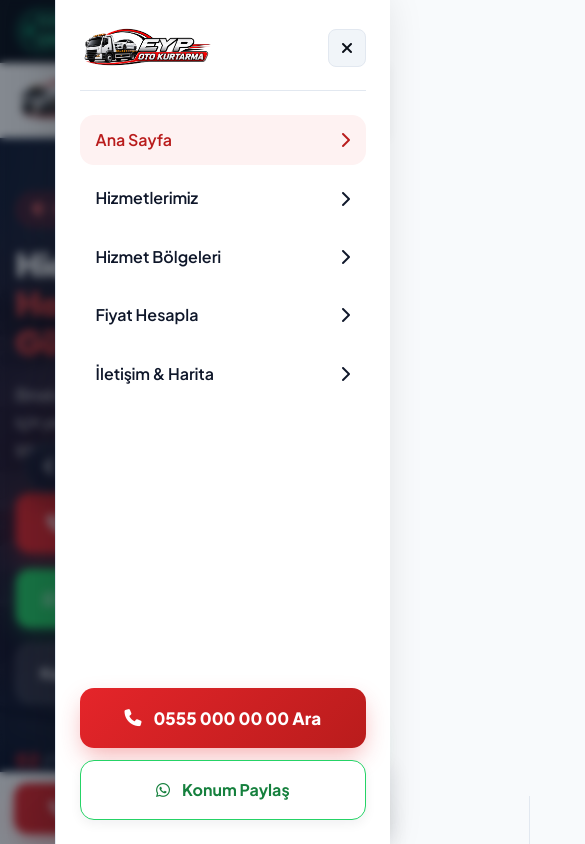
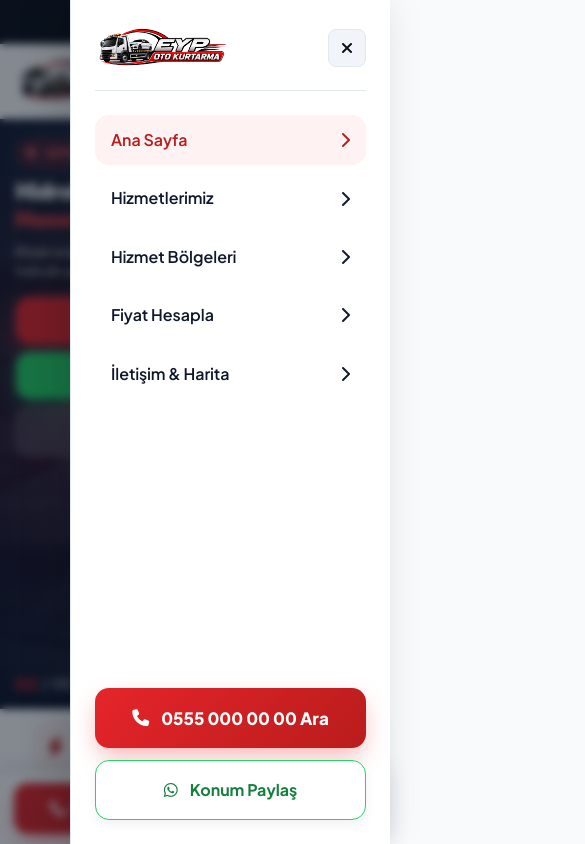
Before and after one commit to eyyubi4040/eyp-oto-kurtarma, a website: page index.html in a window 390 px wide. Both pictures are taken after a click on the button 352 px from the left and 99 px from the top of the page. Shown: the top 844 px of the page, 585 px wide, since content can reach past the window. Drawn offline with Linux system fonts and the light colour scheme.

Commit message:
fix(brand): enhance callout logo styling, remove lazy load, fix mobile overflow and topbar

```diff
--- a/assets/css/style.css
+++ b/assets/css/style.css
@@ -97,6 +97,8 @@
 html {
   scroll-behavior: smooth;
   scroll-padding-top: 90px;
+  overflow-x: hidden;
+  max-width: 100%;
 }
 
 body {
@@ -105,6 +107,7 @@ body {
   color: var(--text-body);
   line-height: 1.65;
   overflow-x: hidden;
+  max-width: 100%;
   -webkit-font-smoothing: antialiased;
   min-height: 100vh;
 }
@@ -385,7 +388,8 @@ nav.main-nav a.active::after {
 }
 
 .grand-slider-wrapper {
-  position: relative;
+  position: absolute;
+  inset: 0;
   width: 100%;
   height: 100%;
 }
@@ -395,6 +399,7 @@ nav.main-nav a.active::after {
   inset: 0;
   width: 100%;
   height: 100%;
+  overflow: hidden;
   opacity: 0;
   visibility: hidden;
   transition: opacity 0.8s cubic-bezier(0.4, 0, 0.2, 1), visibility 0.8s;
@@ -763,6 +768,113 @@ nav.main-nav a.active::after {
   line-height: 1.4;
 }
 
+@media (max-width: 992px) {
+  .grand-hero-section {
+    height: 590px;
+    min-height: 590px;
+  }
+  .grand-slide-content {
+    justify-content: flex-start;
+    padding: 32px 0 70px;
+    max-width: 100%;
+  }
+  .grand-slide-title {
+    font-size: clamp(26px, 5.5vw, 40px);
+    margin-bottom: 14px;
+  }
+  .grand-slide-desc {
+    font-size: 15px;
+    line-height: 1.55;
+    margin-bottom: 20px;
+    max-width: 100%;
+  }
+  .grand-arrow {
+    display: none !important;
+  }
+  .grand-active-label {
+    display: none !important;
+  }
+  .metrics-strip-grid {
+    grid-template-columns: repeat(2, 1fr);
+  }
+  .strip-item:nth-child(2) {
+    border-right: none;
+  }
+  .strip-item:nth-child(1),
+  .strip-item:nth-child(2) {
+    border-bottom: 1px solid var(--border-light);
+  }
+}
+
+@media (max-width: 640px) {
+  .grand-hero-section {
+    min-height: 590px;
+  }
+  .grand-slide-content {
+    justify-content: flex-start;
+    padding: 20px 0 65px;
+  }
+  .grand-tag {
+    font-size: 11px;
+    padding: 4px 10px;
+    margin-bottom: 10px;
+  }
+  .grand-slide-title {
+    font-size: clamp(21px, 5.8vw, 25px);
+    line-height: 1.25;
+    margin-bottom: 8px;
+  }
+  .grand-slide-desc {
+    font-size: 13.5px;
+    line-height: 1.45;
+    margin-bottom: 16px;
+    display: -webkit-box;
+    -webkit-line-clamp: 2;
+    -webkit-box-orient: vertical;
+    overflow: hidden;
+  }
+  .grand-cta-row {
+    flex-direction: column;
+    align-items: stretch;
+    gap: 8px;
+    width: 100%;
+  }
+  .btn-grand-call,
+  .btn-grand-whatsapp,
+  .btn-grand-ghost {
+    width: 100%;
+    justify-content: center;
+    padding: 12px 16px;
+    font-size: 14px;
+    text-align: center;
+    box-sizing: border-box;
+  }
+  .grand-bottom-bar {
+    padding: 8px 0 12px;
+  }
+  .grand-bottom-flex {
+    gap: 10px;
+  }
+  .grand-counter-curr {
+    font-size: 16px;
+  }
+  .grand-pills {
+    max-width: 100%;
+    gap: 5px;
+  }
+  .metrics-strip-grid {
+    grid-template-columns: 1fr;
+  }
+  .strip-item {
+    border-right: none !important;
+    border-bottom: 1px solid var(--border-light);
+    padding: 14px 16px;
+  }
+  .strip-item:last-child {
+    border-bottom: none;
+  }
+}
+
 .hero-section {
   position: relative;
   padding: clamp(48px, 7vw, 86px) 0 clamp(40px, 6vw, 72px);
@@ -2187,9 +2299,9 @@ nav.main-nav a.active::after {
   right: -50px;
   top: 50%;
   transform: translateY(-50%);
-  width: 380px;
-  height: 380px;
-  background: radial-gradient(circle, rgba(229, 37, 42, 0.18) 0%, rgba(229, 37, 42, 0.05) 50%, transparent 70%);
+  width: 440px;
+  height: 440px;
+  background: radial-gradient(circle, rgba(229, 37, 42, 0.25) 0%, rgba(229, 37, 42, 0.08) 50%, transparent 70%);
   pointer-events: none;
   z-index: 1;
 }
@@ -2237,15 +2349,15 @@ nav.main-nav a.active::after {
 
 .callout-logo-img {
   width: 100%;
-  max-width: 320px;
+  max-width: 360px;
   height: auto;
   object-fit: contain;
-  filter: drop-shadow(0 14px 28px rgba(0, 0, 0, 0.45)) drop-shadow(0 0 25px rgba(229, 37, 42, 0.25));
+  filter: drop-shadow(0 16px 32px rgba(0, 0, 0, 0.55)) drop-shadow(0 0 35px rgba(229, 37, 42, 0.35));
   transition: transform var(--transition-normal);
 }
 
 .callout-box:hover .callout-logo-img {
-  transform: scale(1.03);
+  transform: scale(1.04);
 }
 
 @media (max-width: 900px) {
@@ -2584,8 +2696,9 @@ footer.site-footer {
 .mobile-drawer {
   position: fixed;
   top: 0;
-  right: -100%;
-  width: min(340px, 86%);
+  right: 0;
+  transform: translateX(100%);
+  width: min(320px, 85%);
   height: 100vh;
   background: #ffffff;
   border-left: 1px solid var(--border-light);
@@ -2595,11 +2708,15 @@ footer.site-footer {
   flex-direction: column;
   justify-content: space-between;
   box-shadow: -10px 0 40px rgba(0, 0, 0, 0.15);
-  transition: right 0.35s cubic-bezier(0.16, 1, 0.3, 1);
+  visibility: hidden;
+  pointer-events: none;
+  transition: transform 0.35s cubic-bezier(0.16, 1, 0.3, 1), visibility 0.35s;
 }
 
 .mobile-drawer.open {
-  right: 0;
+  transform: translateX(0);
+  visibility: visible;
+  pointer-events: auto;
 }
 
 .drawer-overlay {
@@ -2822,6 +2939,28 @@ footer.site-footer {
   }
   .top-ticker-inner {
     justify-content: center;
+    text-align: center;
+    width: 100%;
+  }
+  .top-ticker-badge > span:not(.live-indicator),
+  .ticker-region-text {
+    display: none !important;
+  }
+  .steps-bar-wrapper {
+    padding: 24px 18px;
+    border-radius: var(--radius-lg);
+  }
+  .callout-box {
+    padding: 28px 18px;
+  }
+  .callout-actions {
+    flex-direction: column;
+    width: 100%;
+  }
+  .btn-callout-white,
+  .btn-callout-dark {
+    width: 100%;
+    justify-content: center;
   }
   .mobile-sticky-emergency {
     display: block;
--- a/index.html
+++ b/index.html
@@ -80,7 +80,7 @@
             <span class="pulse-dot"></span>
             7/24 Nöbetçi Çekici Aktif
           </span>
-          <span>Kırşehir Merkez & Tüm İlçelerde Hazır Ekipler</span>
+          <span class="ticker-region-text">Kırşehir Merkez & Tüm İlçelerde Hazır Ekipler</span>
         </div>
         <div class="top-ticker-info">
           <a href="tel:+905550000000"><i class="fa-solid fa-phone-volume"></i> 0 (555) 000 00 00</a>
@@ -842,7 +842,7 @@
           </div>
         </div>
         <div class="callout-logo">
-          <img src="assets/images/eyplogo.png" alt="EYP Oto Kurtarma Logo" class="callout-logo-img" width="340" height="123" loading="lazy">
+          <img src="assets/images/eyplogo.png" alt="EYP Oto Kurtarma Logo" class="callout-logo-img" width="340" height="123">
         </div>
       </div>
     </div>
```
Also changed, not shown: bolgeler.html (+1 -1 lines), fiyat-hesapla.html (+1 -1 lines), hizmetler.html (+2 -2 lines), iletisim.html (+1 -1 lines).
